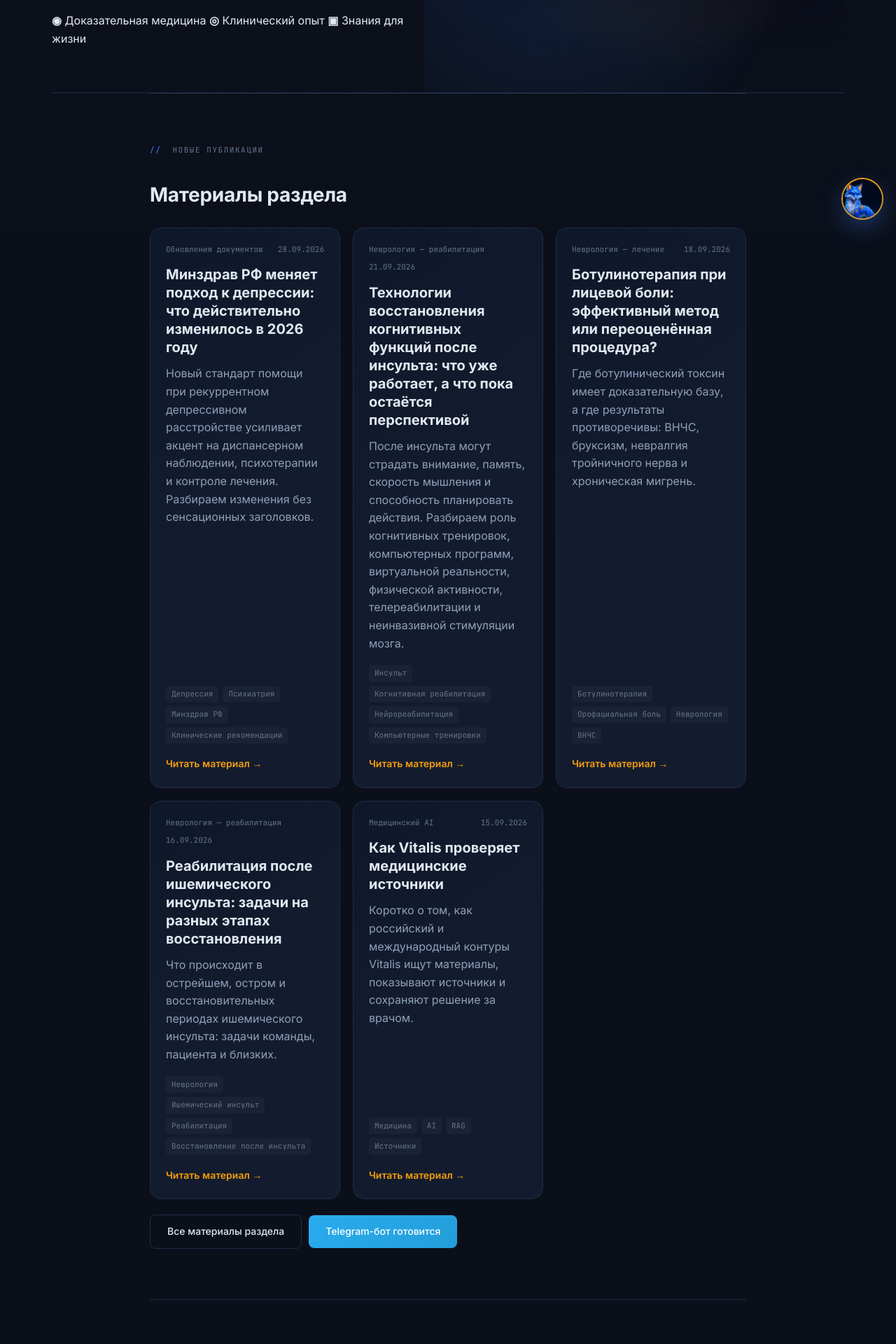
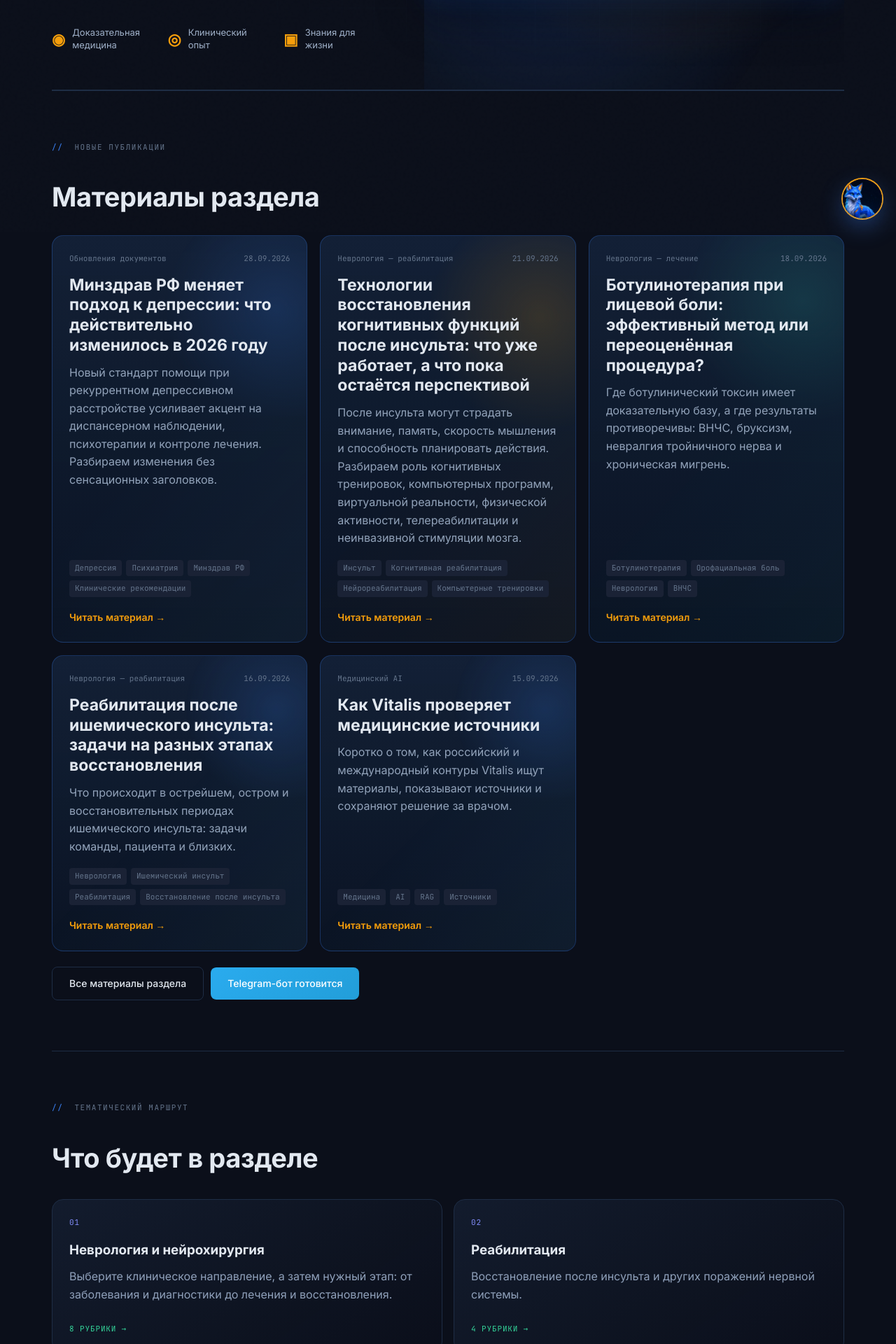
Before and after one commit to dimitry8st-prog/st8dom-site, a Flask app: page /directions/medicine/ in a window 1280 px wide. Shown: the part 468-2388 px from the top of the page at 70% size. Run offline with Flask 3, Linux system fonts and the light colour scheme; a user stored in the database is signed in; data comes from the database, SQL or seed files in the repository; data that the repository does not hold is empty.

Commit message:
Polish medicine page visual hierarchy

```diff
--- a/static/css/style.css
+++ b/static/css/style.css
@@ -3486,3 +3486,180 @@ body:has(.site-chat) .foot {
     border-radius: 16px;
   }
 }
+
+
+/* Medicine landing page: align live page with approved visual mockup */
+.container--medicine {
+  max-width: 1180px;
+}
+
+.direction-hero--medicine {
+  grid-template-columns: minmax(0, .88fr) minmax(480px, 1.12fr);
+  gap: 54px;
+  padding-top: 68px;
+  padding-bottom: 54px;
+  min-height: 480px;
+}
+
+.direction-hero--medicine .direction-hero__copy {
+  align-self: center;
+}
+
+.direction-hero--medicine h1 {
+  font-size: clamp(46px, 5vw, 70px);
+  margin-bottom: 20px;
+}
+
+.direction-hero--medicine .hero-sub {
+  max-width: 620px;
+  font-size: 18px;
+  line-height: 1.72;
+  margin-bottom: 28px;
+}
+
+.direction-hero--medicine .hero-cta {
+  gap: 14px;
+}
+
+.direction-hero--medicine .btn {
+  min-height: 52px;
+  padding-inline: 24px;
+  font-weight: 700;
+}
+
+.direction-hero__visual {
+  align-self: center;
+  border-radius: 22px;
+}
+
+.direction-hero__visual img {
+  aspect-ratio: 720 / 399;
+  object-fit: cover;
+  object-position: center;
+}
+
+.medicine-proof {
+  grid-column: 1 / 2;
+  display: grid;
+  grid-template-columns: repeat(3, minmax(0, 1fr));
+  gap: 22px;
+  margin-top: -34px;
+  padding-top: 18px;
+  position: relative;
+  z-index: 3;
+}
+
+.medicine-proof span {
+  display: flex;
+  align-items: center;
+  gap: 10px;
+  color: #9fb0c8;
+  font-size: 13px;
+  line-height: 1.35;
+}
+
+.medicine-proof strong {
+  color: var(--orange);
+  font-size: 22px;
+  line-height: 1;
+}
+
+.container--medicine > .s:first-of-type {
+  padding-top: 56px;
+}
+
+.container--medicine .s > h2 {
+  font-size: clamp(28px, 3vw, 38px);
+}
+
+.materials-grid--medicine {
+  grid-template-columns: repeat(3, minmax(0, 1fr));
+  gap: 18px;
+}
+
+.materials-grid--medicine .material-card {
+  min-height: 285px;
+  padding: 24px;
+  position: relative;
+  overflow: hidden;
+  border-color: rgba(59, 130, 246, .28);
+  background:
+    linear-gradient(180deg, rgba(20, 35, 58, .88), rgba(11, 20, 36, .98));
+}
+
+.materials-grid--medicine .material-card::before {
+  content: "";
+  position: absolute;
+  inset: 0;
+  pointer-events: none;
+  opacity: .7;
+  background:
+    radial-gradient(circle at 88% 18%, rgba(59,130,246,.26), transparent 28%),
+    linear-gradient(135deg, transparent 45%, rgba(125,211,252,.07));
+}
+
+.materials-grid--medicine .material-card:nth-child(2)::before {
+  background:
+    radial-gradient(circle at 86% 20%, rgba(245,158,11,.23), transparent 29%),
+    linear-gradient(135deg, transparent 46%, rgba(245,158,11,.06));
+}
+
+.materials-grid--medicine .material-card:nth-child(3)::before {
+  background:
+    radial-gradient(circle at 84% 16%, rgba(45,212,191,.20), transparent 30%),
+    linear-gradient(135deg, transparent 46%, rgba(45,212,191,.05));
+}
+
+.materials-grid--medicine .material-card > * {
+  position: relative;
+  z-index: 1;
+}
+
+.materials-grid--medicine .material-card h3 {
+  font-size: 23px;
+  line-height: 1.25;
+}
+
+.materials-grid--medicine .material-card p {
+  color: #92a3ba;
+}
+
+@media (max-width: 980px) {
+  .container--medicine {
+    max-width: 900px;
+  }
+
+  .direction-hero--medicine {
+    grid-template-columns: 1fr;
+    gap: 28px;
+    min-height: auto;
+  }
+
+  .medicine-proof {
+    grid-column: 1;
+    margin-top: 0;
+  }
+
+  .materials-grid--medicine {
+    grid-template-columns: 1fr 1fr;
+  }
+}
+
+@media (max-width: 720px) {
+  .direction-hero--medicine h1 {
+    font-size: clamp(40px, 12vw, 56px);
+  }
+
+  .direction-hero--medicine .hero-sub {
+    font-size: 16px;
+  }
+
+  .medicine-proof {
+    grid-template-columns: 1fr;
+    gap: 10px;
+  }
+
+  .materials-grid--medicine {
+    grid-template-columns: 1fr;
+  }
+}
```
